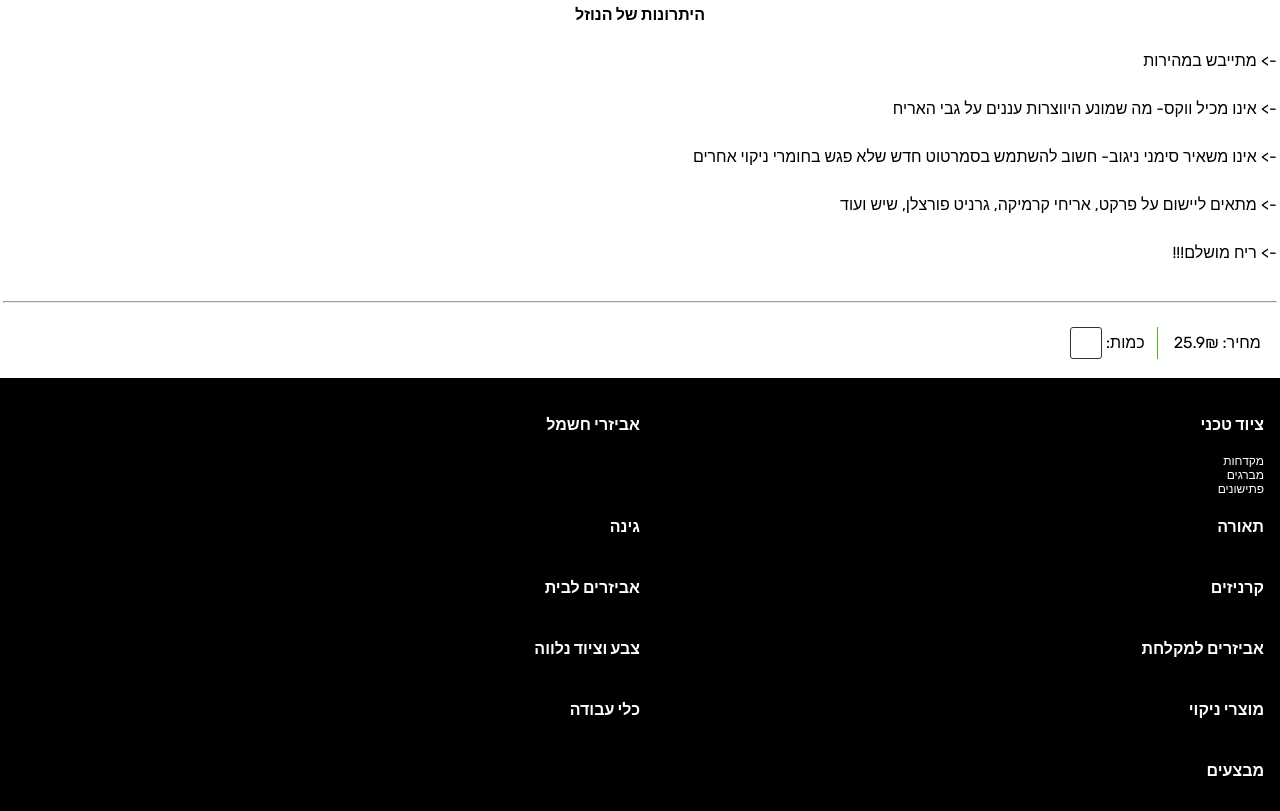
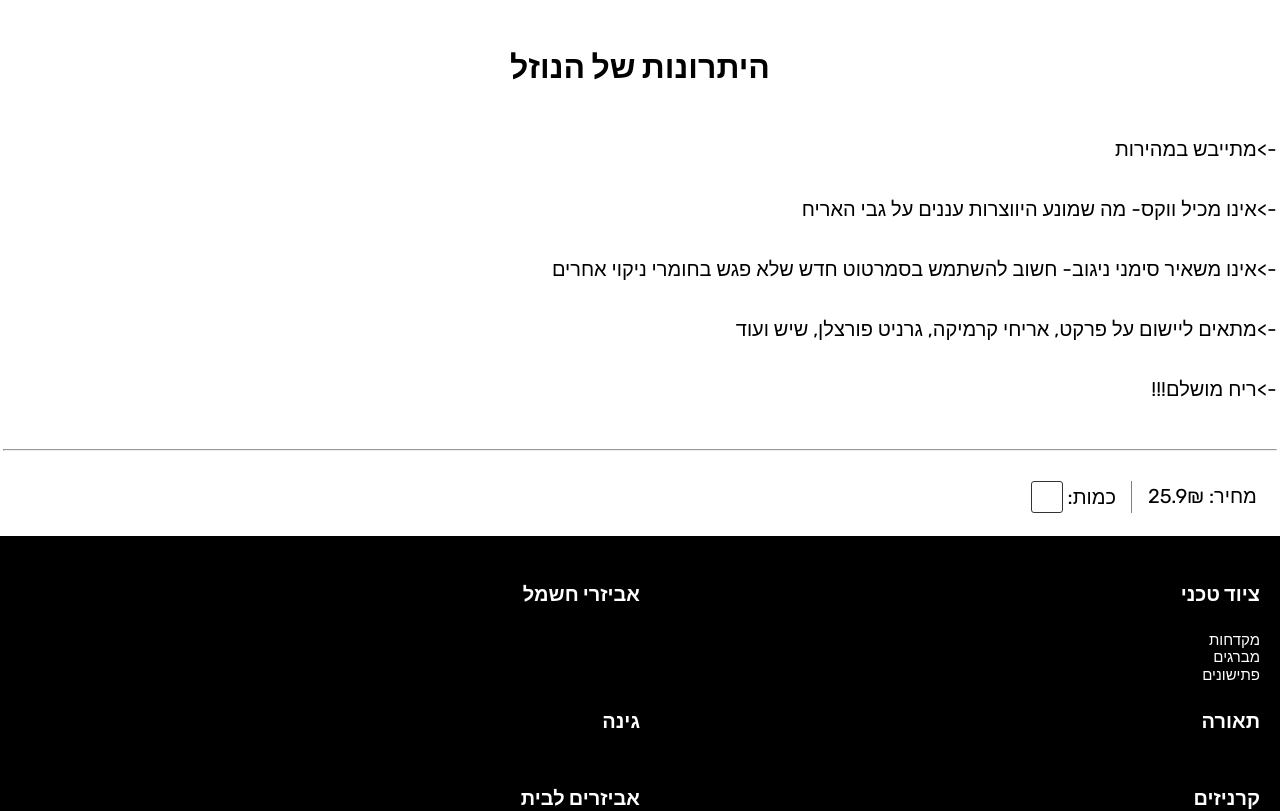
Before and after one commit to lightir21/B.R-Homrey-binyan, a React (Create React App) app in the folder client/: page /product/1 in a window 1280 px wide. Shown: the part 1620-2431 px from the top of the page. Built offline with nearby package versions, Linux system fonts and the light colour scheme.

Commit message:
font size changes

```diff
--- a/client/src/components/footer/footer.scss
+++ b/client/src/components/footer/footer.scss
@@ -4,7 +4,8 @@
   padding: 1em;
   display: grid;
   grid-template-columns: repeat(2, 1fr);
+  font-size: 1.25rem;
   p {
-    font-size: 0.75rem;
+    font-size: 0.75em;
   }
 }
--- a/client/src/pages/productPage/ProductPage.jsx
+++ b/client/src/pages/productPage/ProductPage.jsx
@@ -16,8 +16,12 @@ const ProductPage = () => {
         <div className="productPage__description">
           <h4 className="productPage__subHeading">{subHeading}</h4>
           <ul className="productPage__list">
-            {advantagesList.map((item) => {
-              return <li className="productPage__list-item">{item}</li>;
+            {advantagesList.map((item, i) => {
+              return (
+                <li key={i} className="productPage__list-item">
+                  {item}
+                </li>
+              );
             })}
           </ul>
           <hr />
--- a/client/src/pages/productPage/productPage.scss
+++ b/client/src/pages/productPage/productPage.scss
@@ -1,5 +1,6 @@
 .productPage {
   margin: 0.2rem;
+  font-size: 1.25rem;
 
   &__container {
     display: flex;
@@ -9,6 +10,10 @@
   &__heading,
   &__subHeading {
     text-align: center;
+  }
+
+  &__subHeading {
+    font-size: 2rem;
   }
 
   &__list {
```
